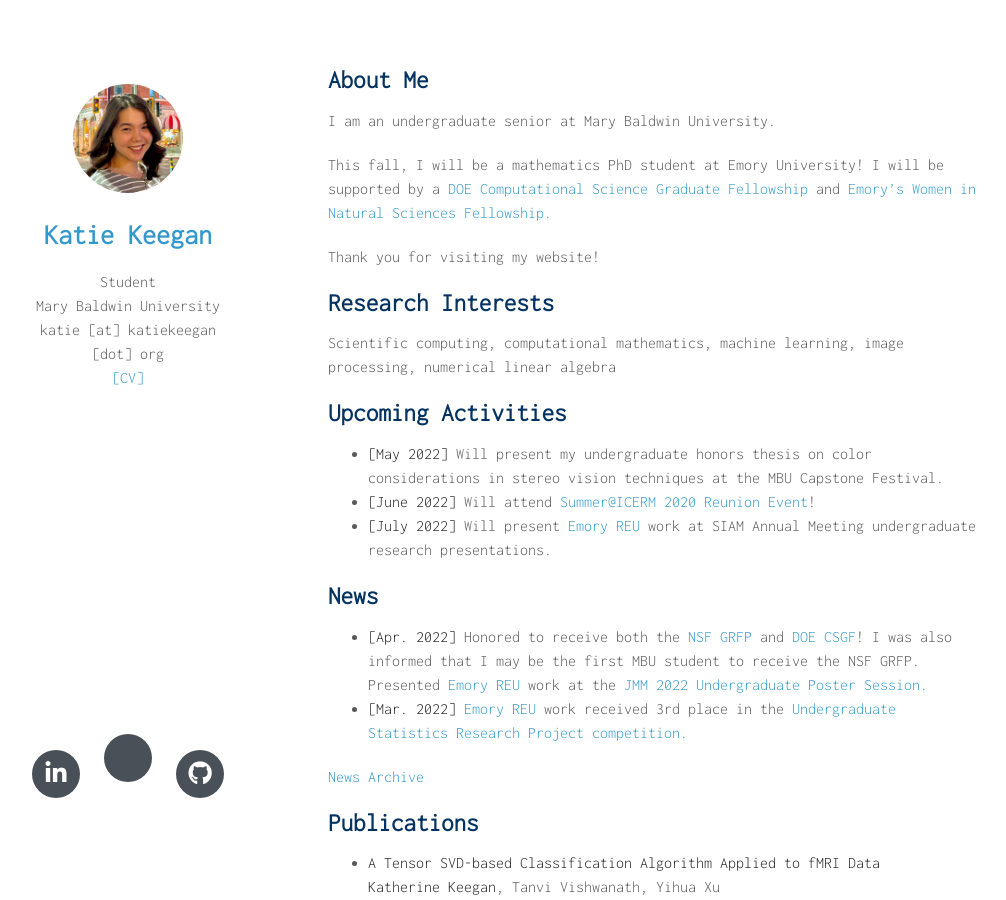
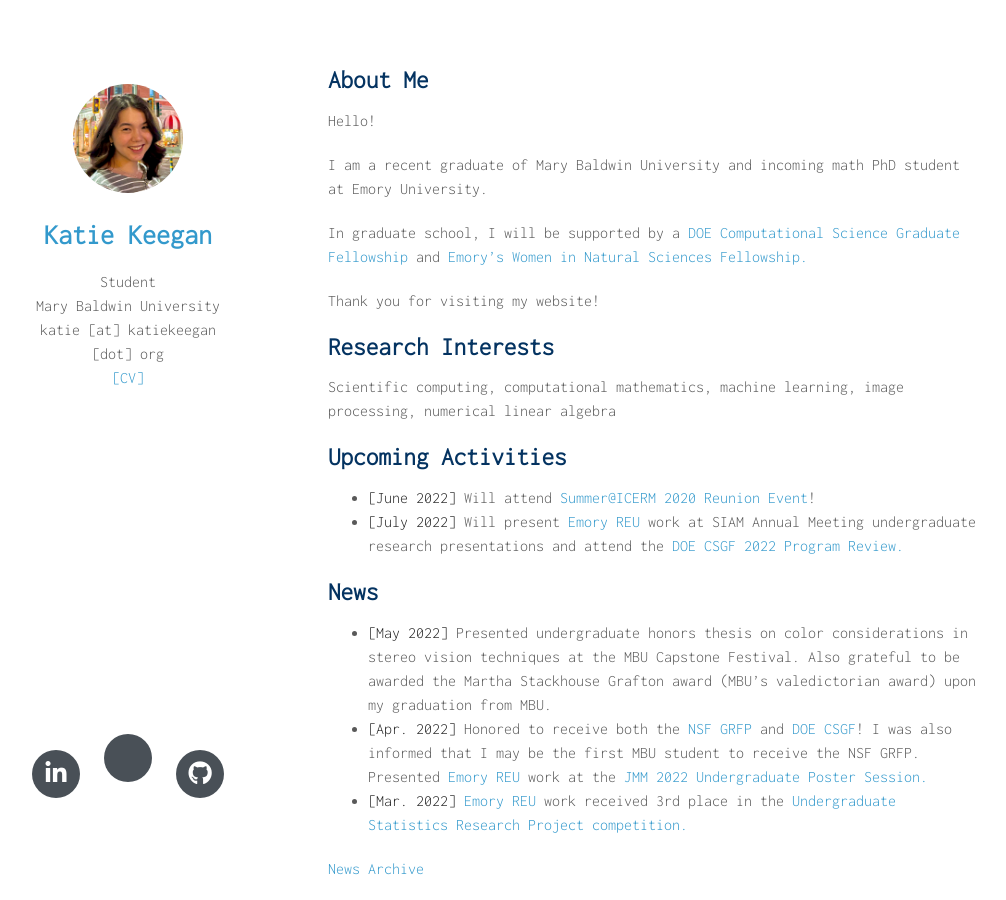
Before and after one commit to katiekeegan/katiekeegan, a Jekyll site: the page built from index.md, in a window 1280 px wide and 900 px high. Shown: the whole window, without its empty margins (142-1148 px from the left). Built offline with Jekyll 4.4.1, drawn with Linux system fonts in a browser that asks for light colours; nearby versions of some CDN libraries; a style sheet for code colours, icons or effects is not loaded; our own code applies the rules of GitHub Pages for plain Markdown files.

Commit message:
Update index.md

```diff
--- a/index.md
+++ b/index.md
@@ -4,9 +4,11 @@ layout: homepage
 
 ## About Me
 
-I am an undergraduate senior at Mary Baldwin University.
+Hello!
 
-This fall, I will be a mathematics PhD student at Emory University! I will be supported by a [DOE Computational Science Graduate Fellowship](https://www.krellinst.org/csgf/) and [Emory's Women in Natural Sciences Fellowship.](https://www.gs.emory.edu/admissions/finance_overview.html#:~:text=The%20Women%20in%20Natural%20Sciences,have%20demonstrated%20outstanding%20academic%20achievement.)
+I am a recent graduate of Mary Baldwin University and incoming math PhD student at Emory University.
+
+In graduate school, I will be supported by a [DOE Computational Science Graduate Fellowship](https://www.krellinst.org/csgf/) and [Emory's Women in Natural Sciences Fellowship.](https://www.gs.emory.edu/admissions/finance_overview.html#:~:text=The%20Women%20in%20Natural%20Sciences,have%20demonstrated%20outstanding%20academic%20achievement.)
 
 Thank you for visiting my website!
 
@@ -17,12 +19,11 @@ Scientific computing, computational mathematics, machine learning, image process
 
 ## Upcoming Activities
 
-- **[May 2022]**  Will present my undergraduate honors thesis on color considerations in stereo vision techniques at the MBU Capstone Festival.
 - **[June 2022]**  Will attend [Summer@ICERM 2020 Reunion Event](https://www.google.com/search?q=icerm+2020+reunion&oq=icerm+2020+reunion&aqs=chrome..69i57j69i61.1755j0j1&sourceid=chrome&ie=UTF-8)!
-- **[July 2022]** Will present [Emory REU](http://www.mathcs.emory.edu/site/scicomp/REURET/) work at SIAM Annual Meeting undergraduate research presentations.
+- **[July 2022]** Will present [Emory REU](http://www.mathcs.emory.edu/site/scicomp/REURET/) work at SIAM Annual Meeting undergraduate research presentations and attend the [DOE CSGF 2022 Program Review.](https://www.krellinst.org/csgf/conf/2022)
 
 ## News
-
+- **[May 2022]**  Presented undergraduate honors thesis on color considerations in stereo vision techniques at the MBU Capstone Festival. Also grateful to be awarded the Martha Stackhouse Grafton award (MBU's valedictorian award) upon my graduation from MBU.
 - **[Apr. 2022]** Honored to receive both the [NSF GRFP](https://www.research.gov/grfp/AwardeeList.do?method=loadAwardeeList) and [DOE CSGF](https://www.krellinst.org/csgf/)! I was also informed that I may be the first MBU student to receive the NSF GRFP. Presented [Emory REU](http://www.mathcs.emory.edu/site/scicomp/REURET/) work at the [JMM 2022 Undergraduate Poster Session.](https://meetings.ams.org/math/jmm2022/meetingapp.cgi/Paper/8333)
 - **[Mar. 2022]** [Emory REU](http://www.mathcs.emory.edu/site/scicomp/REURET/) work received 3rd place in the [Undergraduate Statistics Research Project competition.](https://www.causeweb.org/usproc/usresp/2021/fall/winners)
 
```
